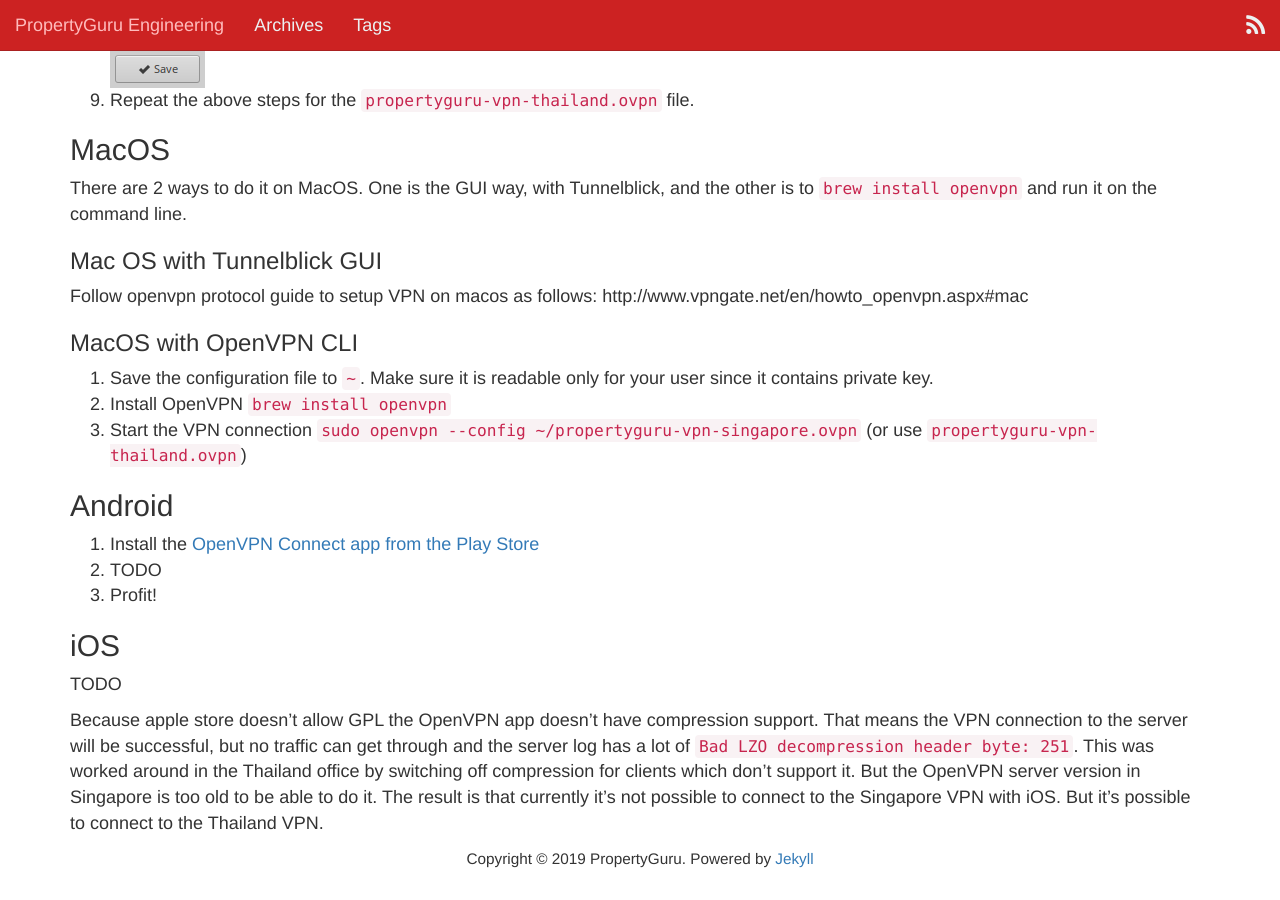
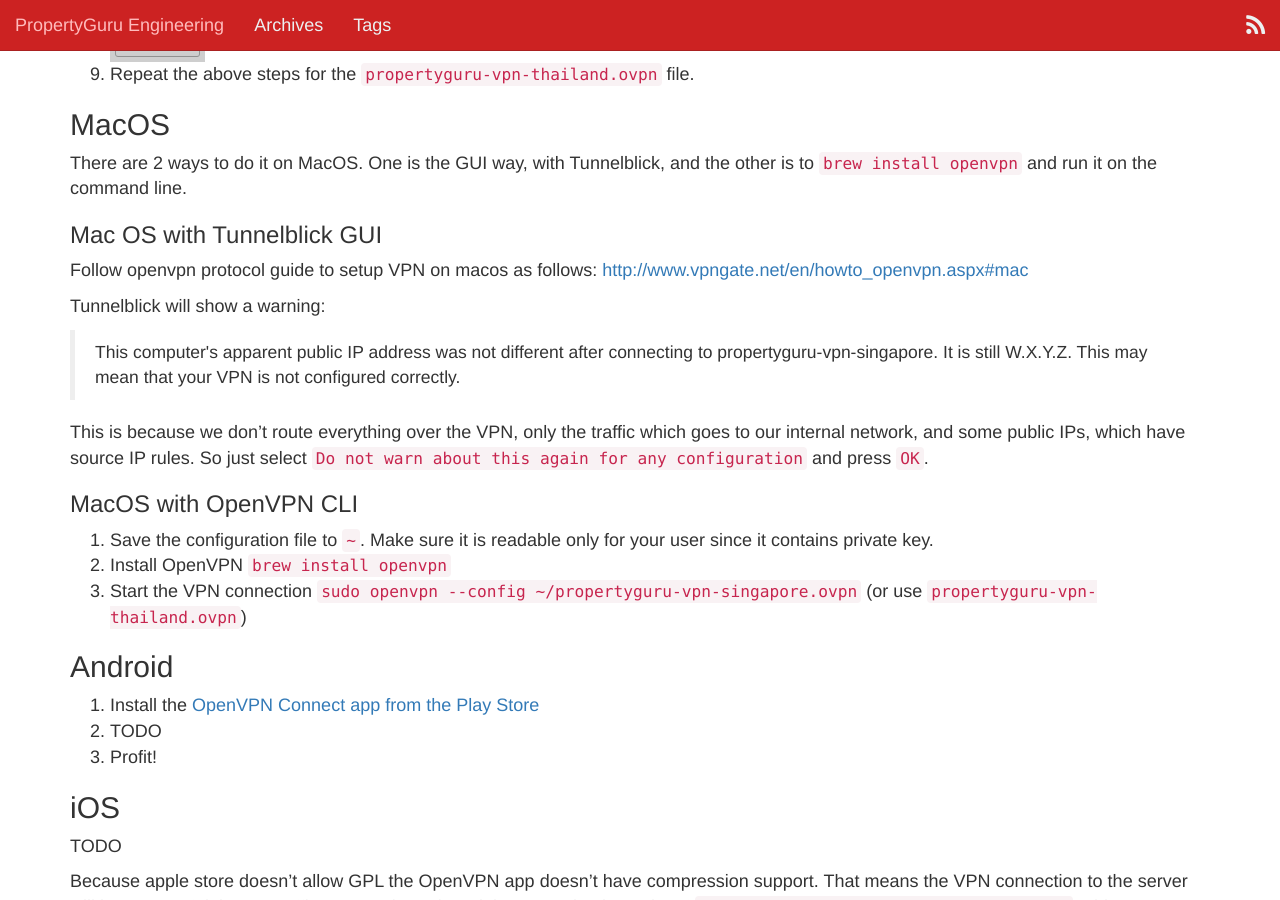
Before and after one commit to propertyguru/propertyguru.github.io, a Jekyll site: the page built from PropertyGuru_VPN.md, in a window 1280 px wide and 900 px high, scrolled down 2358 px. Built offline with Jekyll 4.4.1, drawn with Linux system fonts in a browser that asks for light colours; nearby versions of some CDN libraries; our own code applies the rules of GitHub Pages for plain Markdown files; some of the changed text lies outside the part shown.

Commit message:
Update PropertyGuru_VPN.md

```diff
--- a/PropertyGuru_VPN.md
+++ b/PropertyGuru_VPN.md
@@ -8,7 +8,7 @@
 Delete the zip file and the email after confirming the VPN connection works. The `.ovpn` files contain a secret which should not leave the device where it's being used. Also don't backup the `.ovpn` files. In case the file is lost because of reinstall, hardware failure or replacement, ask for a new VPN certificate. Do not copy the certificate to another device, ask for a separate certificate for each device. In case the device is stolen or lost, or the VPN is not being used any more, inform systems@propertyguru.com.sg to revoke the certificate.
 
 ## Windows
-1. Install OpenVPN from https://openvpn.net/community-downloads/.
+1. Install OpenVPN from <https://openvpn.net/community-downloads/>.
 Choose `Windows installer (NSIS)`.
 During the installation accept the default options, we don't need more than that, and less than that will probably not work.
 2. Start the OpenVPN GUI, the icon was added to your desktop ![OpenVPN icon](icon-3.png)
@@ -48,7 +48,15 @@
 There are 2 ways to do it on MacOS. One is the GUI way, with Tunnelblick, and the other is to `brew install openvpn` and run it on the command line.
 
 ### Mac OS with Tunnelblick GUI
-Follow openvpn protocol guide to setup VPN on macos as follows: http://www.vpngate.net/en/howto_openvpn.aspx#mac
+Follow openvpn protocol guide to setup VPN on macos as follows: <http://www.vpngate.net/en/howto_openvpn.aspx#mac>
+
+Tunnelblick will show a warning:
+<blockquote>
+  This computer's apparent public IP address was not different after connecting to propertyguru-vpn-singapore. It is still W.X.Y.Z.
+
+  This may mean that your VPN is not configured correctly.
+</blockquote>
+This is because we don't route everything over the VPN, only the traffic which goes to our internal network, and some public IPs, which have source IP rules. So just select `Do not warn about this again for any configuration` and press `OK`.
 
 ### MacOS with OpenVPN CLI
 1. Save the configuration file to `~`. Make sure it is readable only for your user since it contains private key.
```
